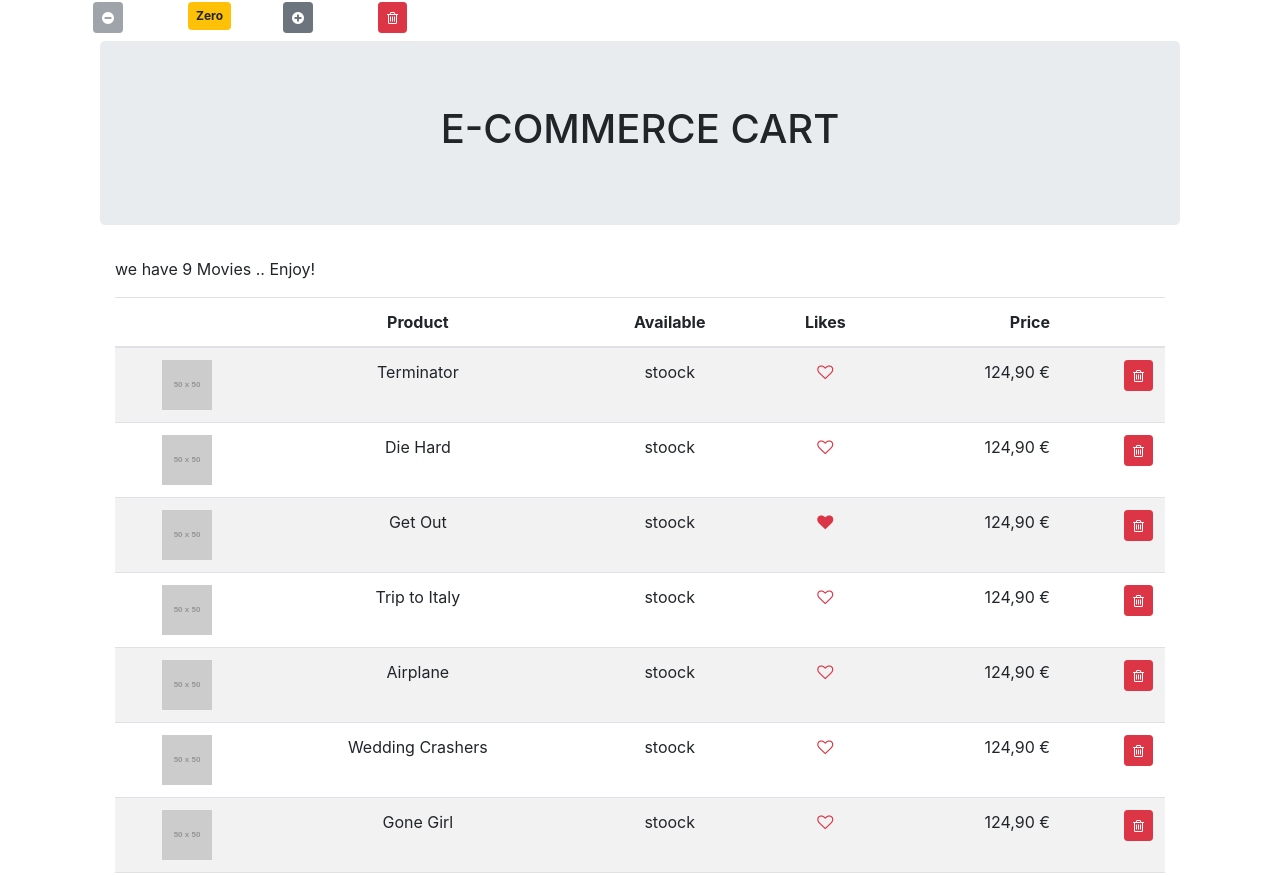
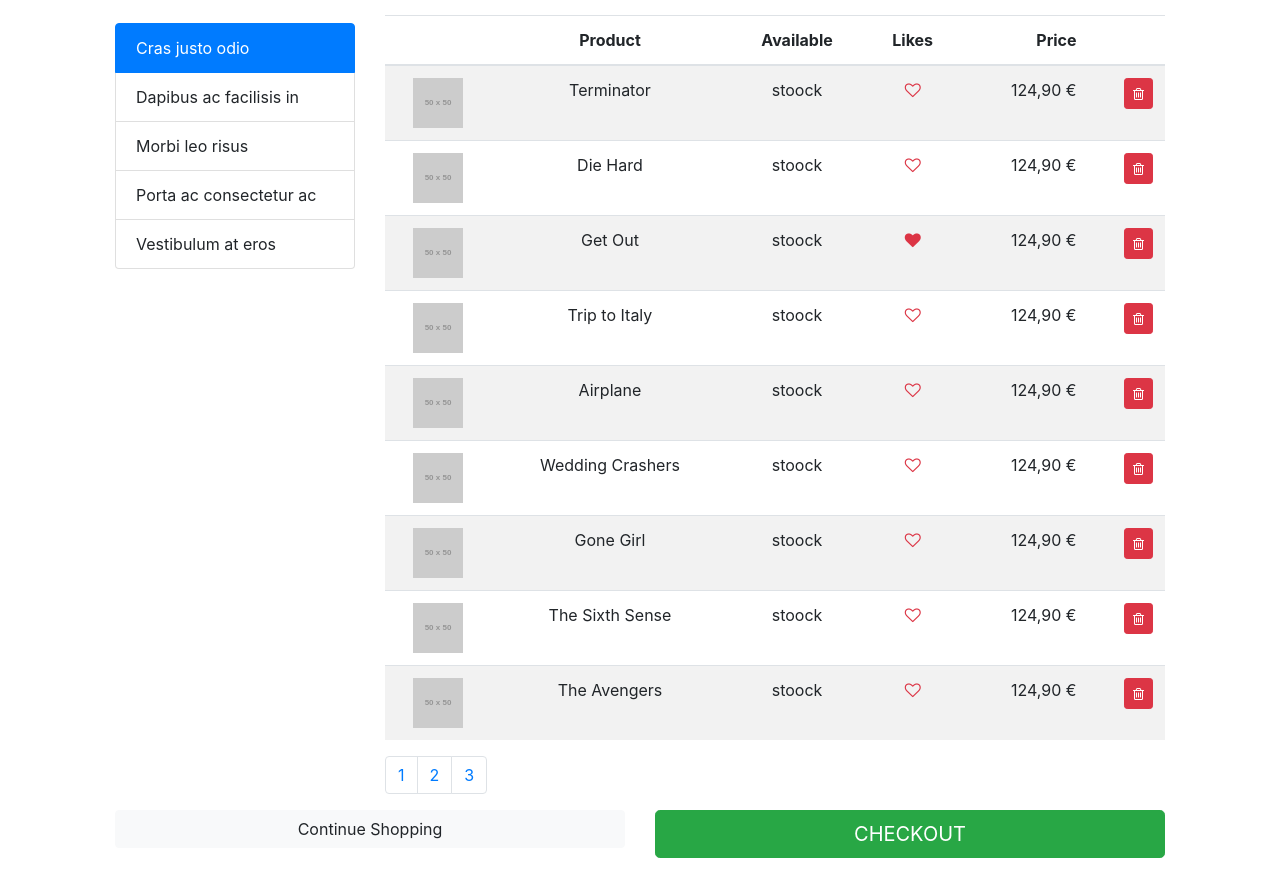
Before and after one commit to asmaa3107/React-Bootstrap-SimpleApp, a React (Create React App) app: page / in a window 1280 px wide. Shown: the part 297-1172 px from the top of the page. Built offline with nearby package versions, Linux system fonts and the light colour scheme.

Commit message:
v 0.6.8 pagining

```diff
--- a/package.json
+++ b/package.json
@@ -5,6 +5,7 @@
   "dependencies": {
     "bootstrap": "^4.3.1",
     "i": "^0.3.6",
+    "lodash": "^4.17.10",
     "node-sass": "^4.11.0",
     "react": "^16.8.4",
     "react-dom": "^16.8.4",
--- a/src/App.js
+++ b/src/App.js
@@ -55,7 +55,14 @@ class App extends Component {
       <Navbar
       totalValues={this.state.counters.filter(c => c.value>0).length}
       />
+       <div className="jumbotron text-center">
+          <div className="container  ">
+            <h1 className="jumbotron-heading">E-COMMERCE CART</h1>
+          </div>
+        </div>
       <main className="container">
+        <MoviesComp/>
+       <hr className="my-5" />
         <Counters
         counters={this.state.counters}
         onReset={this.resetCounters}
@@ -63,7 +70,7 @@ class App extends Component {
         onDecrement={this.handelDecrement}
         onDelete={this.handelDelete}
         />
-        <MoviesComp/>
+
       </main>
     {/* <MoviesComp/> */}
       </React.Fragment>
--- /dev/null
+++ b/src/components/comman/grouping.jsx
@@ -0,0 +1,19 @@
+import React, { Component } from 'react';
+class Grouping extends Component {
+  state = {  }
+  render() {
+    return (
+
+<ul className="list-group">
+  <li className="list-group-item active">Cras justo odio</li>
+  <li className="list-group-item">Dapibus ac facilisis in</li>
+  <li className="list-group-item">Morbi leo risus</li>
+  <li className="list-group-item">Porta ac consectetur ac</li>
+  <li className="list-group-item">Vestibulum at eros</li>
+</ul>
+
+     );
+  }
+}
+
+export default Grouping;
--- /dev/null
+++ b/src/components/comman/pagination.jsx
@@ -0,0 +1,26 @@
+import React from "react";
+import _ from "lodash";
+
+const Pagination = props => {
+  const { itemsCount, pageSize } = props;
+  const pagesNumer =Math.ceil( itemsCount / pageSize );
+  if (pagesNumer===1) return null;
+  const pages = _.range(1, pagesNumer + 1);
+
+  //install lodash.js li to help divide our array "npm i lodash"
+  return (
+    <nav aria-label="...">
+      <ul className="pagination">
+        {pages.map(p => (
+          <li className="page-item" key={p}>
+            <a className="page-link" href="#">
+             {p}
+            </a>
+          </li>
+        ))}
+      </ul>
+    </nav>
+  );
+};
+
+export default Pagination;
--- a/src/components/movies.jsx
+++ b/src/components/movies.jsx
@@ -1,9 +1,13 @@
 import React, { Component } from "react";
 import { getMovies } from "../services/fakeMovieService";
 import Like from "./comman/like";
+import Pagination from "./comman/pagination";
+import Grouping from './comman/grouping';
+import { timingSafeEqual } from "crypto";
 class MoviesComp extends Component {
   state = {
-    movies: getMovies()
+    movies: getMovies(),
+    pageSize:4
   };
 
   confirmDelete = movie => {
@@ -22,21 +26,22 @@ class MoviesComp extends Component {
     this.setState({ movies });
    // console.log(movie);
   };
+  handelPageChange = page =>{
+    console.log(page);
+  };
   render() {
     //es6 parameter destracting
     const { length: count } = this.state.movies;
     // if(count === 0) return <p>No movies for now</p>
     return (
       <div className="container">
-        <div className="jumbotron text-center">
-          <div className="container  ">
-            <h1 className="jumbotron-heading">E-COMMERCE CART</h1>
-          </div>
-        </div>
 
         <div className="container mb-4 ">
           <div className="row">
-            <div className="col-12">
+          <div className="col col-md-3 mt-5">
+          <Grouping />
+          </div>
+            <div className="col-9">
               <div className="table-responsive">
                 {/**we use short if to render if condition in jsx */}
                 {count === 0 ? (
@@ -86,6 +91,11 @@ class MoviesComp extends Component {
                     ))}
                   </tbody>
                 </table>
+            <Pagination
+            itemsCount={count}
+            pageSize={this.state.pageSize}
+            onPageChhange={this.handelPageChange}
+             />
               </div>
             </div>
             <div className="col mb-2">
```
Also changed, not shown: 1 other file (tests, documents, lock files or other folders).
